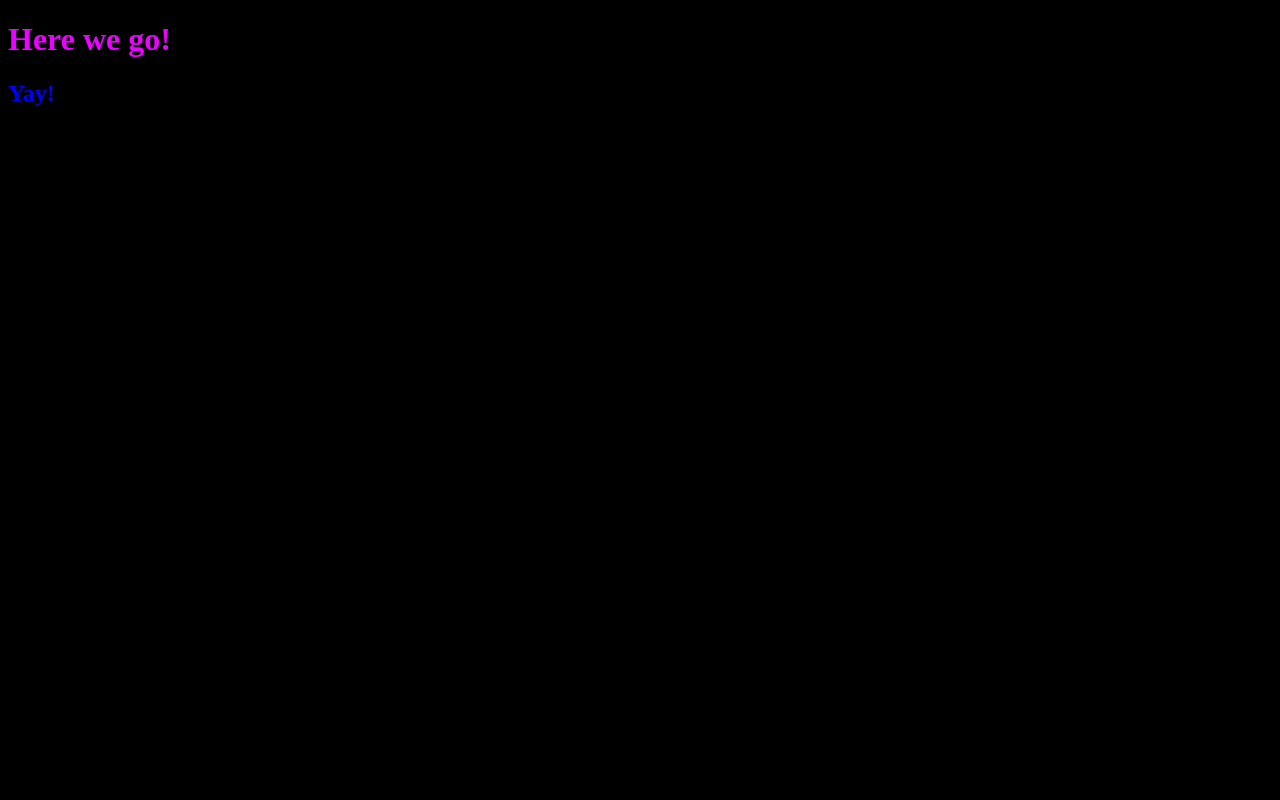
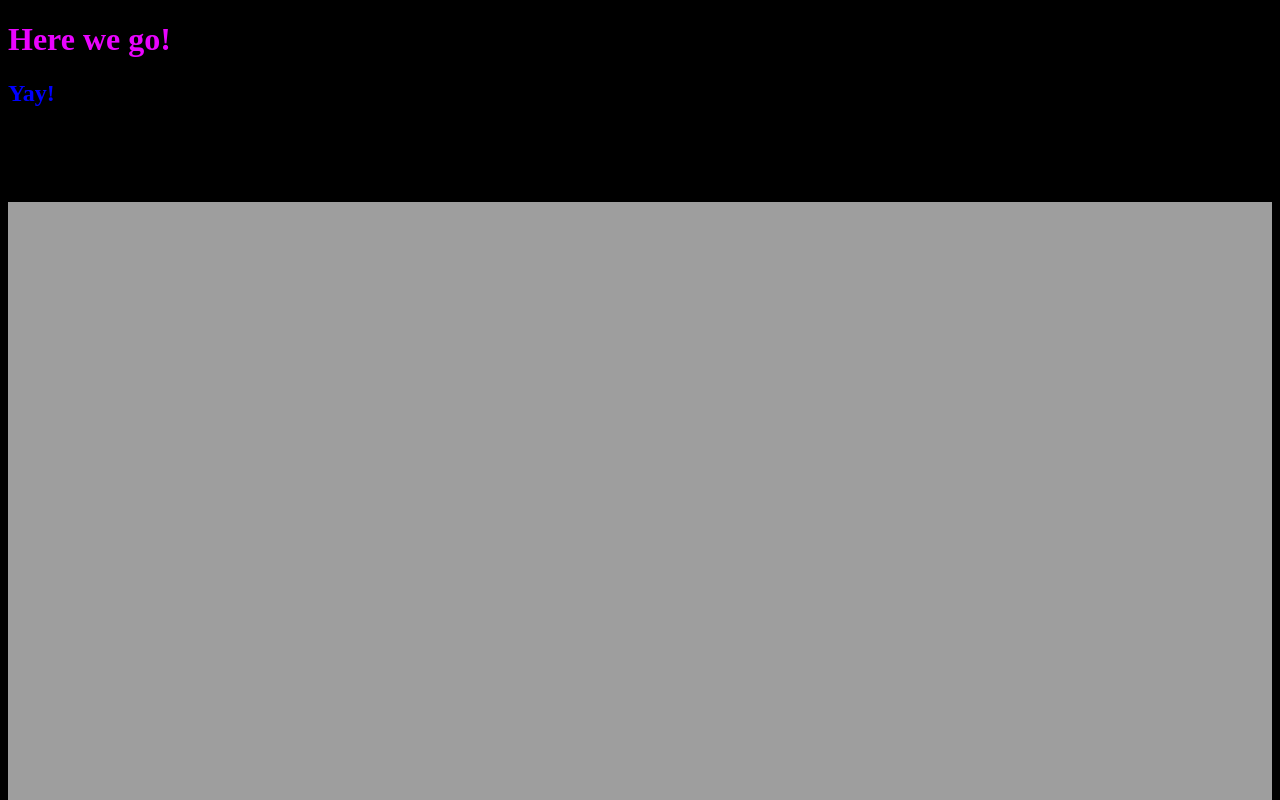
Before and after one commit to cardinalheart27/Starchart, a plain HTML site: page index.html in a window 1280 px wide. Shown: the top 800 px of the page. Drawn offline with nearby package versions, Linux system fonts and the light colour scheme; the site is published under a folder, as on GitHub Pages, so addresses that start at the root find nothing.

Commit message:
Fix image not showing up

```diff
--- a/index.html
+++ b/index.html
@@ -17,7 +17,7 @@
     <h3>This is a test!</h3>
     <p>I'm testing now. This is a paragraph element. Fixing sync now.</p>
 
-    <div><img src="/images/skychart.jpg" alt="" style="width:100%">
+    <div><img src="images/skychart.jpg" alt="" style="width:100%">
     </div>
     <!-- Learn how to zoom, rotate, load by smaller images first,
     add layers, make checkboxes, link info pages for each con. -->
```
